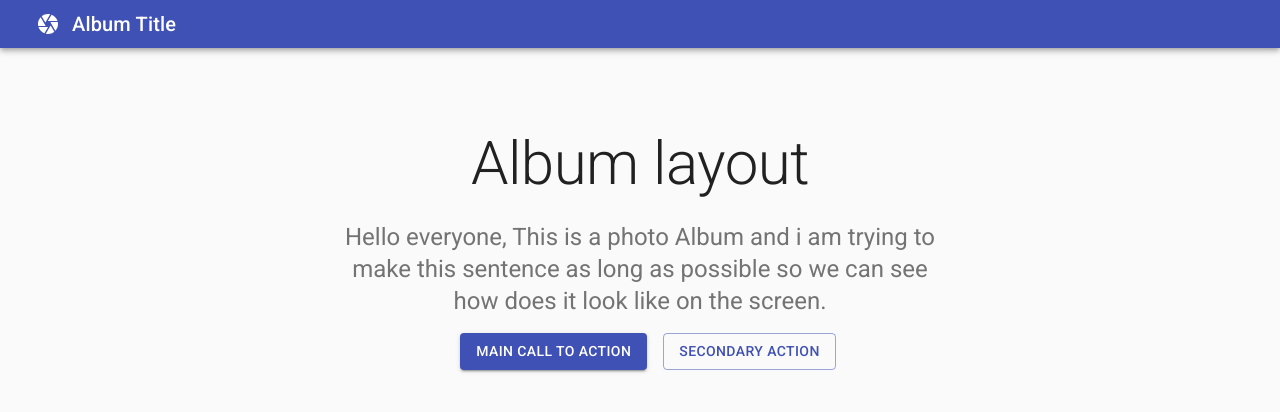
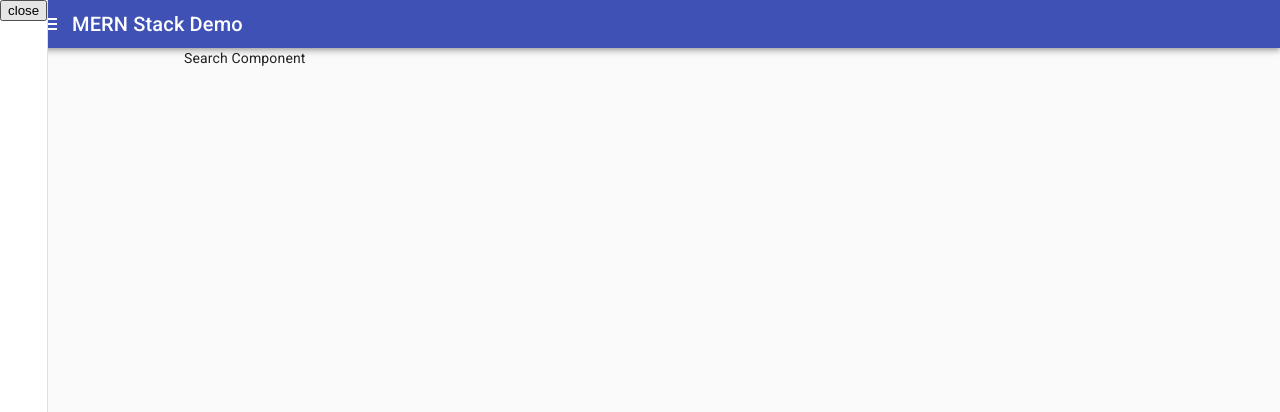
Before and after one commit to bettaibi/MERN-Course, a React (Create React App) app in the folder client/: page /search in a window 1280 px wide. Both pictures are taken after a click on the button 48 px from the left and 24 px from the top of the page. Shown: the top 412 px of the page. Built offline with nearby package versions, Linux system fonts and the light colour scheme.

Commit message:
material ui components overview

```diff
--- a/client/package.json
+++ b/client/package.json
@@ -14,6 +14,7 @@
     "@types/react-dom": "^17.0.3",
     "react": "^17.0.2",
     "react-dom": "^17.0.2",
+    "react-router-dom": "^5.2.0",
     "react-scripts": "4.0.3",
     "typescript": "^4.2.4",
     "web-vitals": "^1.1.1"
@@ -41,5 +42,8 @@
       "last 1 firefox version",
       "last 1 safari version"
     ]
+  },
+  "devDependencies": {
+    "@types/react-router-dom": "^5.1.7"
   }
 }
--- a/client/src/App.tsx
+++ b/client/src/App.tsx
@@ -1,57 +1,34 @@
+import React, { lazy, Suspense } from 'react';
 
 import {
-  Typography,
-  Toolbar,
-  AppBar,
-  IconButton,
   CssBaseline,
-  Button,
   Container,
-  Grid
 } from '@material-ui/core';
-import { Camera } from '@material-ui/icons';
+import { BrowserRouter as Router, Route, Switch } from 'react-router-dom';
 
-import React from 'react';
-import useStyle from './style';
+const Header = lazy(() => import('./components/Header'));
+const Home = lazy(() => import('./pages/Home'));
+const Search = lazy(() => import('./pages/Search'));
 
 function App() {
-  const classes = useStyle();
 
   return (
-    <React.Fragment>
+    <Router>
       <CssBaseline />
-      <AppBar position = "relative">
-        <Toolbar variant="dense">
-          <IconButton color="inherit" size="medium">
-            <Camera />
-          </IconButton>
-          <Typography variant="h6">
-             Album Title
-          </Typography>
-        </Toolbar>
-      </AppBar>
 
-      <main>
-        <Container maxWidth="sm" className={classes.container}>
-          <Typography variant="h2" color="textPrimary" align="center" gutterBottom>
-            Album layout
-          </Typography>
+      <Suspense fallback={<span>Loading...</span>}>
+        <Header />
+        <main>
+          <Container maxWidth="md">
+            <Switch>
+              <Route path='/' exact component={Home} />
+              <Route path='/search' component={Search} />
+            </Switch>
+          </Container>
+        </main>
+      </Suspense>
 
-          <Typography variant="h5" color="textSecondary" align="center">
-            Hello everyone, This is a photo Album and i am trying to make this sentence as long as possible so we can see how does it look like on the screen.
-          </Typography>
-
-          <Grid container justify="center" spacing={2} className={classes.buttonSpacing}>
-            <Grid item>
-               <Button size="medium" variant="contained" color="primary">Main Call to action</Button>
-            </Grid>
-            <Grid item>
-              <Button variant="outlined" color="primary">Secondary action</Button>
-            </Grid>
-          </Grid>
-        </Container>
-      </main>
-    </React.Fragment>
+    </Router>
   );
 }
 
--- /dev/null
+++ b/client/src/components/Header/index.tsx
@@ -0,0 +1,32 @@
+import React from 'react';
+import {
+    AppBar,
+    Toolbar,
+    IconButton,
+    Typography
+} from '@material-ui/core';
+import { Menu } from '@material-ui/icons';
+import Sidenav from '../Sidenav';
+import useToggle from '../useToggle';
+
+const Header: React.FC = () => {
+    const { show, closeHandler, openHandler } = useToggle();
+
+    return (
+        <React.Fragment>
+            <AppBar position="relative">
+                <Toolbar variant="dense">
+                    <IconButton color="inherit" onClick={openHandler}>
+                        <Menu />
+                    </IconButton>
+                    <Typography variant="h6">
+                        MERN Stack Demo
+                </Typography>
+                </Toolbar>
+            </AppBar>
+            <Sidenav show = {show} closeHandler = {closeHandler} />
+        </React.Fragment>
+    )
+}
+
+export default Header;
--- /dev/null
+++ b/client/src/components/Sidenav/index.tsx
@@ -0,0 +1,24 @@
+import { Drawer } from '@material-ui/core';
+import React from 'react';
+import useStyle from '../../style';
+
+
+interface SidenavProps{
+    show: boolean;
+    closeHandler: () => void;
+}
+const Sidenav: React.FC<SidenavProps> = ({show, closeHandler}) => {
+    const classes = useStyle();
+
+    return (
+        <React.Fragment>
+            <Drawer className= {classes.sidenav} variant="persistent" anchor="left"
+            open={show} onClose={closeHandler}>
+                <button onClick={closeHandler}>close</button>
+
+            </Drawer>
+        </React.Fragment>
+    )
+}
+
+export default Sidenav;
--- /dev/null
+++ b/client/src/components/useToggle/index.tsx
@@ -0,0 +1,27 @@
+import { useState } from "react";
+
+const useToggle = () => {
+    const [show, setShow] = useState<boolean>(false);
+
+    function toggleHandler(){
+        setShow((prevState) => !prevState);
+    };
+
+    function closeHandler(){
+        setShow(false);
+    };
+
+    function openHandler(){
+        setShow(true);
+    };
+
+    return {
+        show,
+        toggleHandler,
+        closeHandler,
+        openHandler
+    }
+
+};
+
+export default useToggle;
--- /dev/null
+++ b/client/src/pages/Home/index.tsx
@@ -0,0 +1,13 @@
+import React from 'react';
+
+const Home: React.FC = () => {
+
+    return (
+        <div>
+            Home
+
+        </div>
+    )
+}
+
+export default Home
--- /dev/null
+++ b/client/src/pages/Search/index.tsx
@@ -0,0 +1,11 @@
+import React from 'react';
+
+const Search = () => {
+    return (
+        <div>
+            Search Component
+        </div>
+    )
+}
+
+export default Search
--- a/client/src/style.ts
+++ b/client/src/style.ts
@@ -8,6 +8,9 @@ const useStyle = makeStyles((theme)=> ({
     },
     buttonSpacing: {
       margin: theme.spacing(1, 0)
+    },
+    sidenav:{
+      width: 280
     }
 }));
 
```
Also changed, not shown: 1 other file (tests, documents, lock files or other folders).
